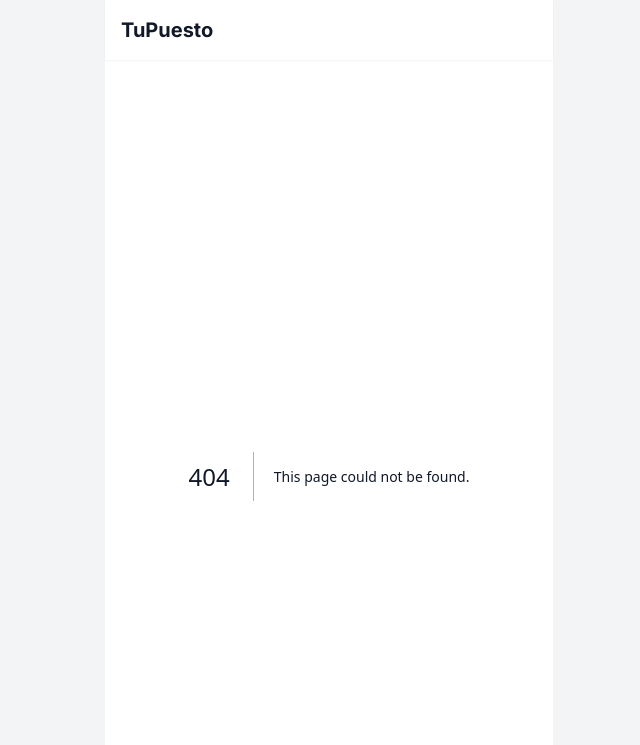
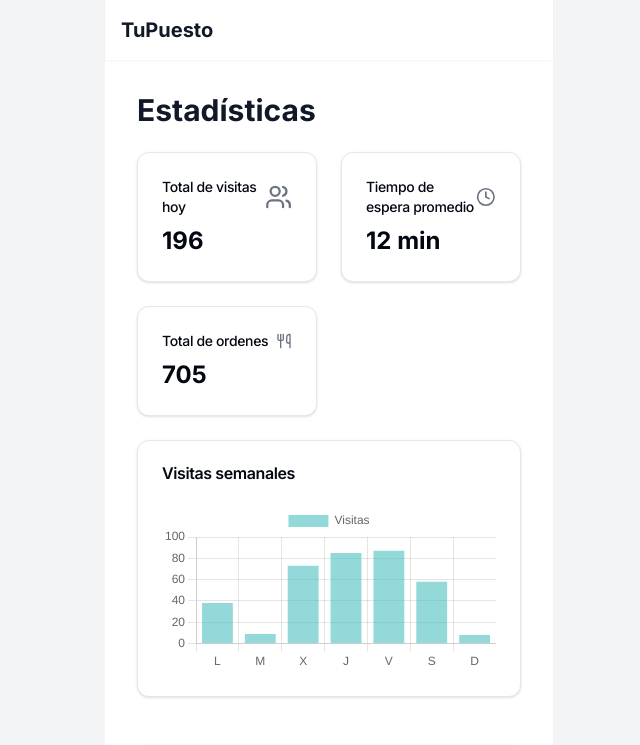
Before and after one commit to mcherniakovsky/tu-puesto, a Next.js app: page /manager-dashboard in a window 1280 px wide. Before the commit this address had no page. Shown: the top 745 px of the page, without its empty margins (311-951 px from the left). Built offline with nearby package versions, Linux system fonts and the light colour scheme.

Commit message:
traducción y dashboard

```diff
--- a/package.json
+++ b/package.json
@@ -15,6 +15,7 @@
     "@radix-ui/react-slot": "^1.1.0",
     "@radix-ui/react-switch": "^1.1.0",
     "@radix-ui/react-toast": "^1.2.2",
+    "chart.js": "^4.4.4",
     "class-variance-authority": "^0.7.0",
     "clsx": "^2.1.1",
     "html5-qrcode": "^2.3.8",
@@ -23,6 +24,7 @@
     "next": "14.2.13",
     "qrcode.react": "^4.0.1",
     "react": "^18",
+    "react-chartjs-2": "^5.2.0",
     "react-dom": "^18",
     "tailwind-merge": "^2.5.2",
     "tailwindcss-animate": "^1.0.7"
--- a/src/app/components/BottomNav.tsx
+++ b/src/app/components/BottomNav.tsx
@@ -2,7 +2,7 @@
 
 import { useState, useEffect } from 'react'
 import Link from 'next/link'
-import { Home, Search, QrCode, User } from 'lucide-react'
+import { Home, Search, QrCode, User, ListEnd } from 'lucide-react'
 import { useAuth } from '../context/AuthContext'
 
 export default function BottomNav() {
@@ -28,9 +28,9 @@ export default function BottomNav() {
           <Home className="h-6 w-6" />
           <span className="text-xs mt-1">Inicio</span>
         </Link>
-        <Link href="/restaurants" className="flex flex-col items-center p-2">
-          <Search className="h-6 w-6" />
-          <span className="text-xs mt-1">Encontrar</span>
+        <Link href="/queue-management" className="flex flex-col items-center p-2">
+          <ListEnd className="h-6 w-6" />
+          <span className="text-xs mt-1">Cola</span>
         </Link>
         <Link href="/generateQR" className="flex flex-col items-center p-2">
           <QrCode className="h-6 w-6" />
--- /dev/null
+++ b/src/app/manager-dashboard/page.tsx
@@ -0,0 +1,121 @@
+'use client'
+
+import { useState, useEffect } from 'react'
+import { Card, CardContent, CardHeader, CardTitle } from '@/components/ui/card'
+import { Button } from '@/components/ui/button'
+import { Table, TableBody, TableCell, TableHead, TableHeader, TableRow } from '@/components/ui/table'
+import { Loader2, Users, Clock, Utensils, DollarSign } from 'lucide-react'
+import { Bar, Line } from 'react-chartjs-2'
+import { Chart as ChartJS, CategoryScale, LinearScale, BarElement, LineElement, Title, Tooltip, Legend, PointElement } from 'chart.js'
+
+ChartJS.register(CategoryScale, LinearScale, BarElement, LineElement, Title, Tooltip, Legend, PointElement)
+
+export default function ManagerDashboardPage() {
+  const [isLoading, setIsLoading] = useState(true)
+
+  useEffect(() => {
+    // Simulate data loading
+    setTimeout(() => setIsLoading(false), 1000)
+  }, [])
+
+  const generateRandomData = (count: number, max: number) => {
+    return Array.from({ length: count }, () => Math.floor(Math.random() * max))
+  }
+
+  const visitData = {
+    labels: ['L', 'M', 'X', 'J', 'V', 'S', 'D'],
+    datasets: [
+      {
+        label: 'Visitas',
+        data: generateRandomData(7, 100),
+        backgroundColor: 'rgba(75, 192, 192, 0.6)',
+      },
+    ],
+  }
+
+  const queueData = {
+    labels: ['9AM', '11AM', '1PM', '3PM', '5PM', '7PM', '9PM'],
+    datasets: [
+      {
+        label: 'Promedio de espera (minutos)',
+        data: generateRandomData(7, 30),
+        borderColor: 'rgb(255, 99, 132)',
+        tension: 0.1,
+      },
+    ],
+  }
+
+  const topDishes = [
+    { name: 'Spaghetti Carbonara', orders: 42 },
+    { name: 'Margherita Pizza', orders: 38 },
+    { name: 'Grilled Salmon', orders: 31 },
+    { name: 'Caesar Salad', orders: 28 },
+    { name: 'Tiramisu', orders: 25 },
+  ]
+
+  if (isLoading) {
+    return (
+      <div className="flex justify-center items-center h-screen">
+        <Loader2 className="h-8 w-8 animate-spin" />
+      </div>
+    )
+  }
+
+  return (
+    <div className="container mx-auto p-4">
+      <h1 className="text-3xl font-bold mb-6">Estadísticas</h1>
+
+      <div className="grid grid-cols-1 md:grid-cols-2 lg:grid-cols-2 gap-6 mb-6">
+        <Card>
+          <CardHeader className="flex flex-row items-center justify-between space-y-0 pb-2">
+            <CardTitle className="text-sm font-medium">Total de visitas hoy</CardTitle>
+            <Users className="h-8 w-8 text-muted-foreground" />
+          </CardHeader>
+          <CardContent>
+            <div className="text-2xl font-bold">{generateRandomData(1, 500)[0]}</div>
+          </CardContent>
+        </Card>
+        <Card>
+          <CardHeader className="flex flex-row items-center justify-between space-y-0 pb-2">
+            <CardTitle className="text-sm font-medium">Tiempo de espera promedio</CardTitle>
+            <Clock className="h-8 w-8 text-muted-foreground" />
+          </CardHeader>
+          <CardContent>
+            <div className="text-2xl font-bold">{generateRandomData(1, 30)[0]} min</div>
+          </CardContent>
+        </Card>
+        <Card>
+          <CardHeader className="flex flex-row items-center justify-between space-y-0 pb-2">
+            <CardTitle className="text-sm font-medium">Total de ordenes</CardTitle>
+            <Utensils className="h-4 w-4 text-muted-foreground" />
+          </CardHeader>
+          <CardContent>
+            <div className="text-2xl font-bold">{generateRandomData(1, 1000)[0]}</div>
+          </CardContent>
+        </Card>
+      </div>
+
+      <div className="grid grid-cols-1 lg:grid-cols-1 gap-12 mb-6">
+        <Card>
+          <CardHeader>
+            <CardTitle>Visitas semanales</CardTitle>
+          </CardHeader>
+          <CardContent>
+            <Bar data={visitData} />
+          </CardContent>
+        </Card>
+        <Card>
+          <CardHeader>
+            <CardTitle>Tiempo promedio por hora</CardTitle>
+          </CardHeader>
+          <CardContent>
+            <Line data={queueData} />
+          </CardContent>
+        </Card>
+      </div>
+      <div className="flex justify-end">
+        <Button>Generar Reporte</Button>
+      </div>
+    </div>
+  )
+}
--- a/src/app/page.tsx
+++ b/src/app/page.tsx
@@ -1,3 +1,4 @@
+'use client'
 import { Card, CardContent, CardHeader, CardTitle } from '@/components/ui/card'
 import { Button } from '@/components/ui/button'
 import { Clock, Users } from 'lucide-react'
@@ -5,23 +6,23 @@ import { Clock, Users } from 'lucide-react'
 export default function Home() {
   return (
     <div className="space-y-4">
-      <h2 className="text-2xl font-bold mb-4">¡Bienvenido, User!</h2>
+      <h2 className="text-2xl font-bold mb-4">¡Bienvenido!</h2>
       <Card>
         <CardHeader>
-          <CardTitle>Fila</CardTitle>
+          <CardTitle>Cola del restorant</CardTitle>
         </CardHeader>
         <CardContent>
-          <div className="flex justify-between items-center">
+          <div className="justify-between items-center grid col-grid-1 gap-1">
             <div className="flex items-center">
-              <Clock className="h-5 w-5 mr-2 text-primary" />
+              <Clock className="h-5 w-10 mr-2 text-primary" />
               <span>Tiempo estimado: 15 min</span>
             </div>
             <div className="flex items-center">
-              <Users className="h-5 w-5 mr-2 text-primary" />
-              <span>Posición: 3 / 10</span>
+              <Users className="h-5 w-10 mr-2 text-primary" />
+              <span>Mesas esperando: 15</span>
             </div>
           </div>
-          <Button className="w-full mt-4">Ver detalles</Button>
+          <Button onClick={()=>{window.location.href = "/queue-management"}} className="w-full mt-4">Ver detalles</Button>
         </CardContent>
       </Card>
       <Card>
@@ -30,10 +31,8 @@ export default function Home() {
         </CardHeader>
         <CardContent>
           <div className="grid grid-cols-2 gap-4">
-            <Button variant="outline">Encuentra un restorant</Button>
-            <Button variant="outline">Escanear QR</Button>
-            <Button variant="outline">Ver historial</Button>
-            <Button variant="outline">Mi cuenta</Button>
+            <Button variant="outline">Generar QR</Button>
+            <Button onClick={() =>  window.location.href = "/manager-dashboard"} variant="outline" >Ver Estadísticas</Button>
           </div>
         </CardContent>
       </Card>
--- a/src/app/profile/page.tsx
+++ b/src/app/profile/page.tsx
@@ -5,9 +5,8 @@ import { Card, CardContent, CardHeader, CardTitle } from '@/components/ui/card'
 import { Button } from '@/components/ui/button'
 import { Avatar, AvatarFallback, AvatarImage } from '@/components/ui/avatar'
 import { Switch } from '@/components/ui/switch'
-import { Bell, ChevronRight, LogOut, Settings, User } from 'lucide-react'
+import { Bell, ChevronRight, LogOut } from 'lucide-react'
 import { useAuth } from '../context/AuthContext'
-import { redirect } from 'next'
 
 
 export default function ProfilePage() {
@@ -17,7 +16,7 @@ export default function ProfilePage() {
     <div className="space-y-6">
       <Card>
         <CardHeader>
-          <CardTitle>Profile</CardTitle>
+          <CardTitle>Perfil</CardTitle>
         </CardHeader>
         <CardContent className="flex items-center space-x-4">
           <Avatar className="h-20 w-20">
@@ -25,49 +24,35 @@ export default function ProfilePage() {
             <AvatarFallback>JD</AvatarFallback>
           </Avatar>
           <div>
-            <h2 className="text-2xl font-bold">John Doe</h2>
-            <p className="text-gray-500 dark:text-gray-400">john.doe@example.com</p>
+            <h2 className="text-2xl font-bold">Juanito Perez</h2>
+            <p className="text-gray-500 dark:text-gray-400">Juanito perez@example.com</p>
           </div>
         </CardContent>
       </Card>
 
       <Card>
         <CardHeader>
-          <CardTitle>Preferences</CardTitle>
+          <CardTitle>Preferencias</CardTitle>
         </CardHeader>
         <CardContent className="space-y-4">
           <div className="flex items-center justify-between">
             <div className="flex items-center space-x-2">
               <Bell className="h-5 w-5" />
-              <span>Notifications</span>
+              <span>Notificaciones</span>
             </div>
             <Switch
               checked={notificationsEnabled}
               onCheckedChange={setNotificationsEnabled}
             />
           </div>
-          <Button variant="outline" className="w-full justify-between">
-            <span className="flex items-center space-x-2">
-              <Settings className="h-5 w-5" />
-              <span>Account Settings</span>
-            </span>
-            <ChevronRight className="h-5 w-5" />
-          </Button>
         </CardContent>
       </Card>
 
       <Card>
         <CardHeader>
-          <CardTitle>Quick Actions</CardTitle>
+          <CardTitle>Acciones rápidas</CardTitle>
         </CardHeader>
         <CardContent className="space-y-4">
-          <Button variant="outline" className="w-full justify-between">
-            <span className="flex items-center space-x-2">
-              <User className="h-5 w-5" />
-              <span>Edit Profile</span>
-            </span>
-            <ChevronRight className="h-5 w-5" />
-          </Button>
           <Button onClick={()=> { logout(), window.location.href = "/"}} variant="outline" className="w-full justify-between text-red-600 hover:text-red-600 hover:bg-red-100 dark:hover:bg-red-900">
             <span className="flex items-center space-x-2">
               <LogOut className="h-5 w-5" />
--- a/src/app/queue-management/page.tsx
+++ b/src/app/queue-management/page.tsx
@@ -93,7 +93,7 @@ export default function QueueManagementPage() {
           <Table>
             <TableHeader>
               <TableRow>
-                <TableHead>Posición</TableHead>
+                <TableHead>N°</TableHead>
                 <TableHead>Nombre</TableHead>
                 <TableHead>Acciones</TableHead>
               </TableRow>
```
Also changed, not shown: 1 other file (tests, documents, lock files or other folders).
